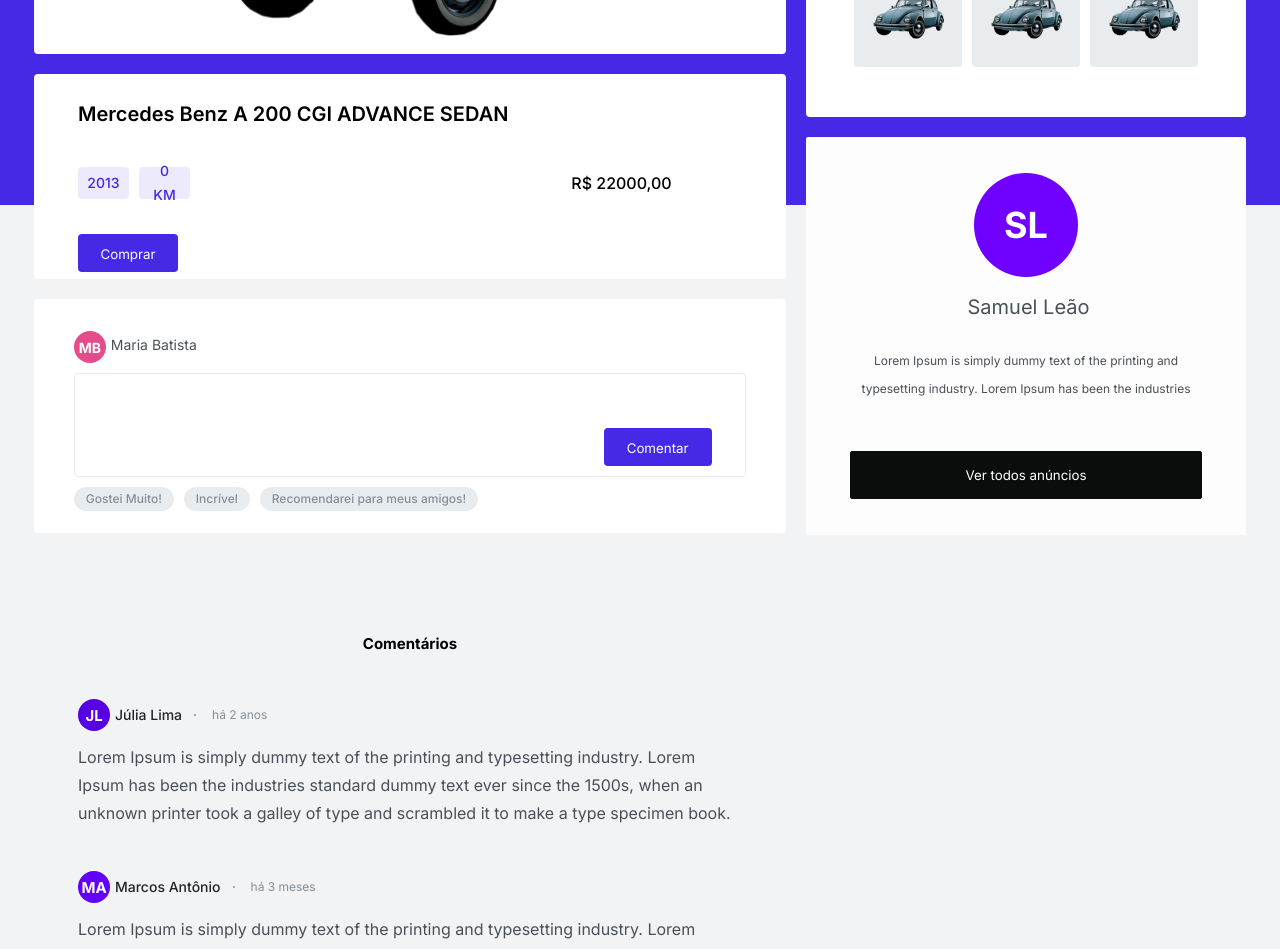
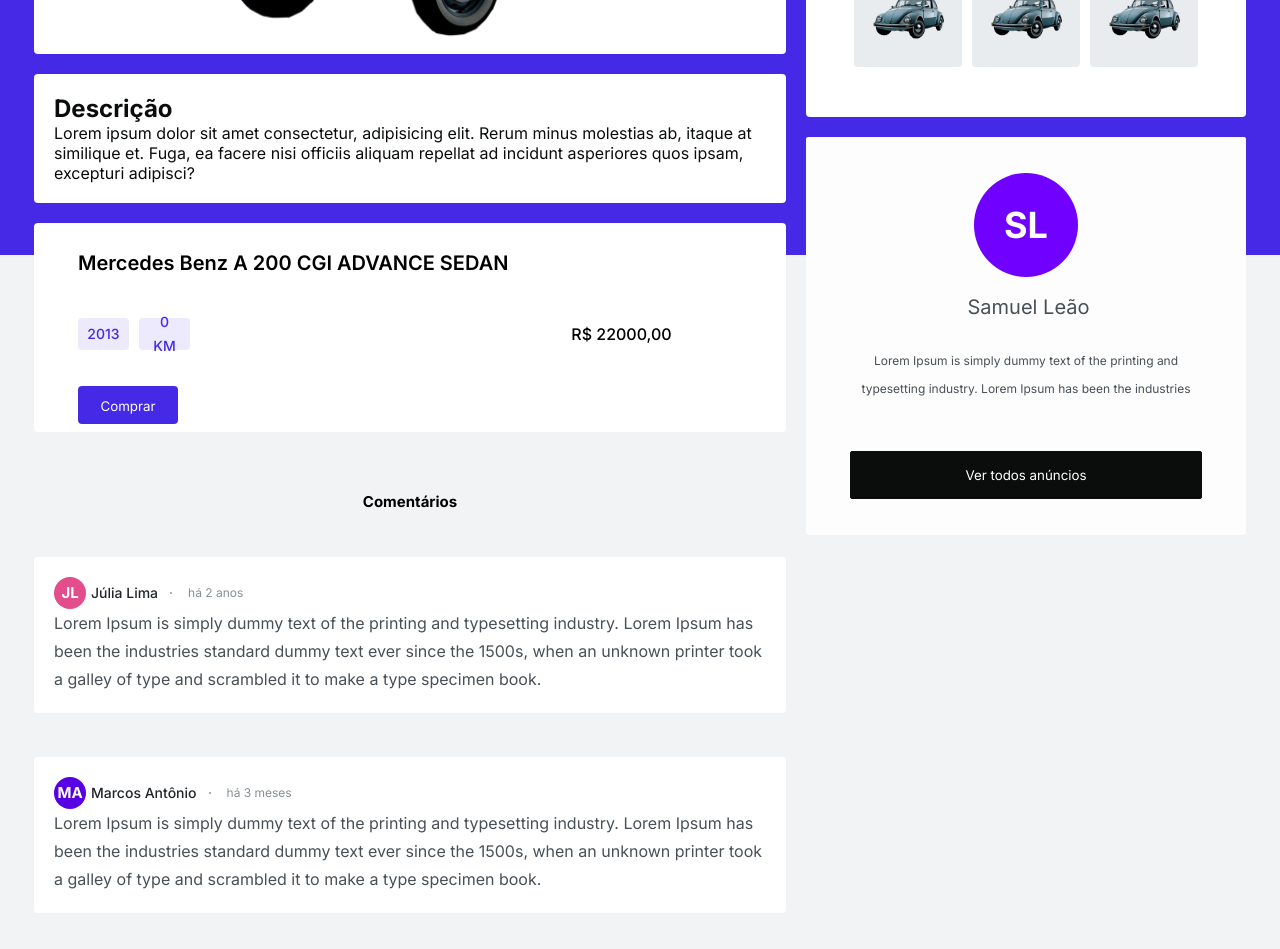
Before and after one commit to E-commerce-Motors-g28-t14/E-commerce-Front-End, a React (Vite) app: page /product in a window 1280 px wide. Shown: the part 360-1309 px from the top of the page. Built offline with nearby package versions, Linux system fonts and the light colour scheme.

Commit message:
fix: correction in productpage, adjust in styles css

```diff
--- a/src/components/CommentCard/style.ts
+++ b/src/components/CommentCard/style.ts
@@ -1,14 +1,21 @@
 import styled from "styled-components";
 
 export const StyledContainerComments = styled.section`
-  width: clamp(280px, 100%, 660px);
+  display: flex;
+  flex-direction: column;
+  max-width: 751px;
+  width: 100%;
   height: clamp(560px, 100%, 845px);
   margin: 0 auto;
-  padding: 36px 44px;
-  gap: 20px;
+  gap: 10px;
+  text-align: left;
+  align-content: center;
+  align-items: flex-start;
 
   > h2 {
     margin-bottom: 26px;
+    align-items: center;
+    align-content: center;
   }
 
   ul {
@@ -17,10 +24,8 @@
 
     gap: 44px;
 
-    overflow-y: scroll;
-
     @media (max-width: 768px) {
-      gap: 44px;
+      gap: 20px;
     }
 
     > h2 {
@@ -36,9 +41,10 @@
     li {
       display: flex;
       flex-direction: column;
-
+      background-color: var(--color-white-fixed);
+      padding: 20px;
       width: 100%;
-      height: clamp(116px, 100%, 212px);
+      border-radius: 4px;
 
       > div:nth-child(1) {
         display: flex;
@@ -46,7 +52,6 @@
 
         width: 100%;
         height: 32px;
-        margin-bottom: 12px;
 
         > div > h2 {
           font-size: 14px;
--- /dev/null
+++ b/src/pages/Product/Description/Description.tsx
@@ -0,0 +1,17 @@
+import React from "react";
+import fusca from "../../../assets/banco de exemplos/fusca.png";
+import { StyledCoverDescription } from "./style";
+const Description = () => {
+  return (
+    <StyledCoverDescription>
+      <h2>Descrição</h2>
+      <p>
+        Lorem ipsum dolor sit amet consectetur, adipisicing elit. Rerum minus
+        molestias ab, itaque at similique et. Fuga, ea facere nisi officiis
+        aliquam repellat ad incidunt asperiores quos ipsam, excepturi adipisci?
+      </p>
+    </StyledCoverDescription>
+  );
+};
+
+export default Description;
--- /dev/null
+++ b/src/pages/Product/Description/style.ts
@@ -0,0 +1,24 @@
+import styled from "styled-components";
+
+export const StyledCoverDescription = styled.div`
+  display: flex;
+  flex-direction: column;
+  width: 100%;
+  justify-content: center;
+  align-items: flex-start;
+  border-radius: 4px;
+  background-color: var(--color-white-fixed);
+  padding: 20px;
+  color: var(--color-grey-0);
+
+  > h2 {
+    align-items: center;
+    color: var(--color-grey-0);
+    font-size: var(--font-size-5);
+  }
+
+  p {
+    font-family: "Inter", sans-serif;
+    font-size: var(--font-size-7);
+  }
+`;
--- a/src/pages/Product/product.tsx
+++ b/src/pages/Product/product.tsx
@@ -8,6 +8,7 @@
 import { CardAdvertiser } from "../../components/CardAdvertiser";
 import { StyledMain } from "./style";
 import CoverImage from "./CoverImage/coverImage";
+import Description from "./Description/Description";
 
 function Product() {
   return (
@@ -16,9 +17,10 @@
       <StyledMain>
         <section>
           <CoverImage />
+          <Description />
           <CardCar />
+          <CommentCard />
           <CommentArea />
-          <CommentCard />
         </section>
         <aside>
           <PhotoGalery />
```
